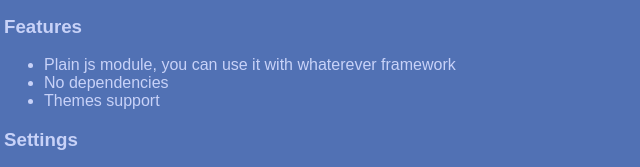
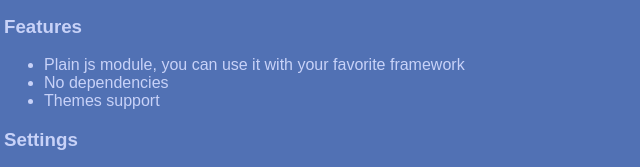
Before and after one commit to fusenlabs/socialsharer, a website: page index.html in a window 1280 px wide. Shown: the part 225-392 px from the top of the page, 186-826 px from the left. Drawn offline with Linux system fonts and the light colour scheme; no server answers; a script that the page names is missing.

Commit message:
fix typo

```diff
--- a/index.html
+++ b/index.html
@@ -18,7 +18,7 @@
     <div>
       <h3>Features</h3>
       <ul>
-        <li>Plain js module, you can use it with whaterever framework</li>
+        <li>Plain js module, you can use it with your favorite framework</li>
         <li>No dependencies</li>
         <li>Themes support</li>
       </ul>
```
